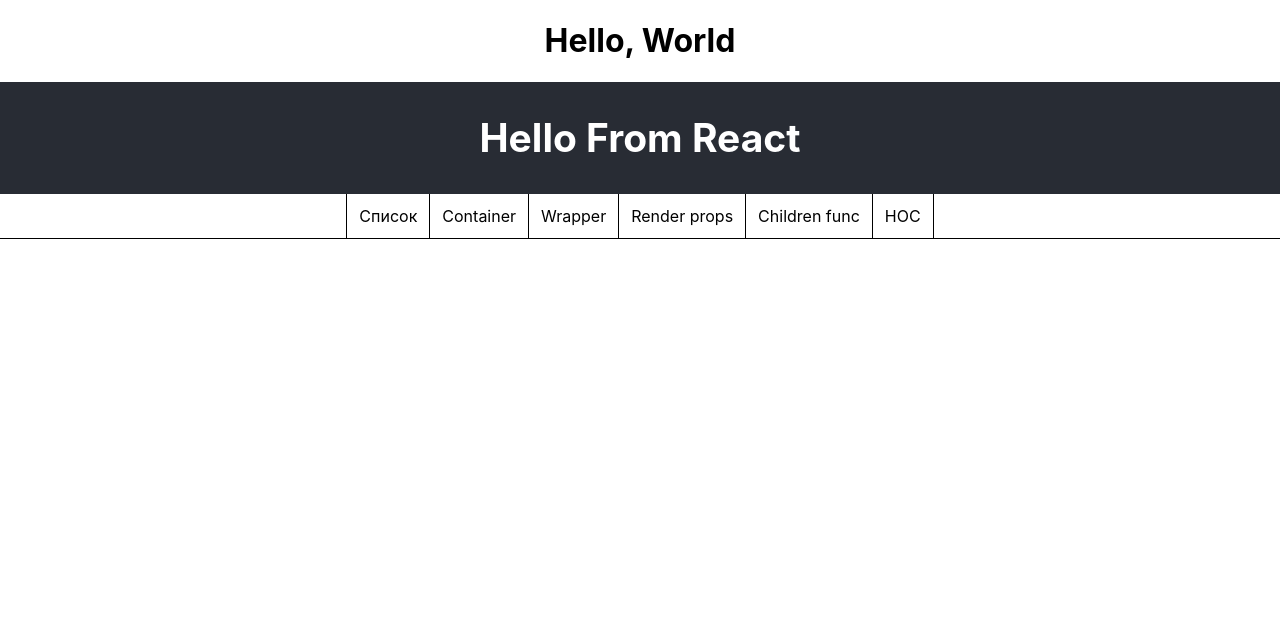
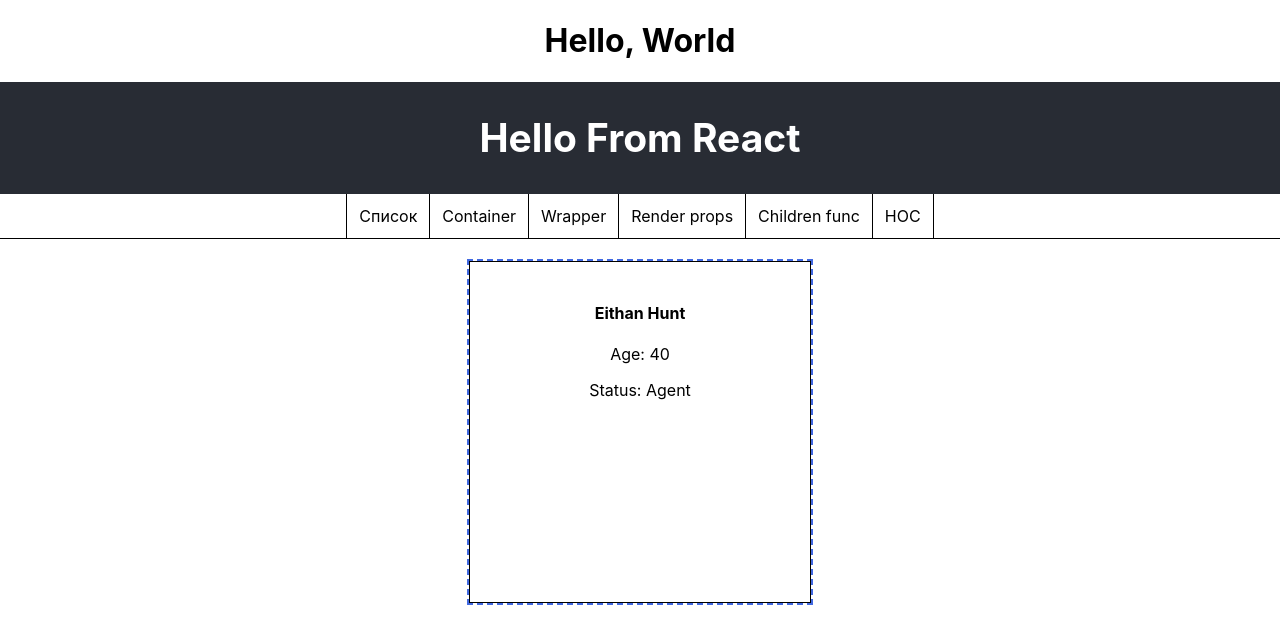
Before and after one commit to Jesovile/react-trainings, a React (Create React App) app: page / in a window 1280 px wide. Both pictures are taken after a click on the element "Wrapper". Shown: the top 644 px of the page. Built offline with nearby package versions, Linux system fonts and the light colour scheme.

Commit message:
add Wrapper pattern implementation

```diff
--- a/src/App.tsx
+++ b/src/App.tsx
@@ -4,6 +4,8 @@ import './App.css';
 import { NavigationTabs } from './types';
 import Navigation from './components/Navigation/Navigation';
 import Container from './components/Container/Container';
+import Wrapper from './components/Wrapper/Wrapper';
+import AgentCard from './components/AgentCard/AgentCard';
 
 interface AppState {
   currentTab: NavigationTabs;
@@ -20,6 +22,9 @@ class App extends React.Component<{}, AppState> {
     this.state = {currentTab: NavigationTabs.LIST};
   }
 
+  /*CONSTANTS*/
+  private readonly User = {name: "Eithan Hunt", age: "40", status: "Agent"};
+
   /*HANDLERS*/
   private readonly changeNavTab = (newTab: NavigationTabs) => {
     this.setState({currentTab: newTab});
@@ -30,6 +35,15 @@ class App extends React.Component<{}, AppState> {
     switch (currentTab) {
       case NavigationTabs.LIST: return <ClientList/>;
       case NavigationTabs.CONTAINER: return <Container/>;
+      case NavigationTabs.WRAPPER: return (
+        <Wrapper isActive>
+          <AgentCard
+            agentName={this.User.name}
+            agentAge={this.User.age}
+            agentStatus={this.User.status}
+          />
+        </Wrapper>
+      );
       default: return null;
     }
   };
--- /dev/null
+++ b/src/components/AgentCard/AgentCard.tsx
@@ -0,0 +1,21 @@
+import React from "react";
+import "./styles/AgentCard.css";
+
+interface AgentCardProps {
+    agentName: string;
+    agentAge: string;
+    agentStatus: string;
+}
+
+const AgentCard: React.FC<AgentCardProps> = (props) => {
+    const {agentName, agentAge, agentStatus} = props;
+    return (
+        <div className="AgentCard">
+            <h4>{agentName}</h4>
+            <p>{`Age: ${agentAge}`}</p>
+            <p>{`Status: ${agentStatus}`}</p>
+        </div>
+    );
+};
+
+export default AgentCard;
--- /dev/null
+++ b/src/components/AgentCard/styles/AgentCard.css
@@ -0,0 +1,6 @@
+.AgentCard {
+    width: 300px;
+    height: 300px;
+    padding: 20px;
+    border: 1px solid black;
+}
--- /dev/null
+++ b/src/components/Wrapper/Wrapper.tsx
@@ -0,0 +1,17 @@
+import React from "react";
+import "./styles/Wrapper.css";
+
+interface WrapperProps {
+    isActive: boolean;
+}
+
+const Wrapper: React.FC<WrapperProps> = (props) => {
+    const {isActive, children} = props;
+    return (
+        <div className={`Wrapper ${isActive ? "Wrapper--active" : undefined}`}>
+            {children}
+        </div>
+    );
+};
+
+export default Wrapper;
--- /dev/null
+++ b/src/components/Wrapper/styles/Wrapper.css
@@ -0,0 +1,10 @@
+.Wrapper {
+    max-width: min-content;
+    margin-bottom: 12px;
+    margin-left: auto;
+    margin-right: auto;
+}
+
+.Wrapper--active {
+    border: 2px dashed royalblue;
+}
```
